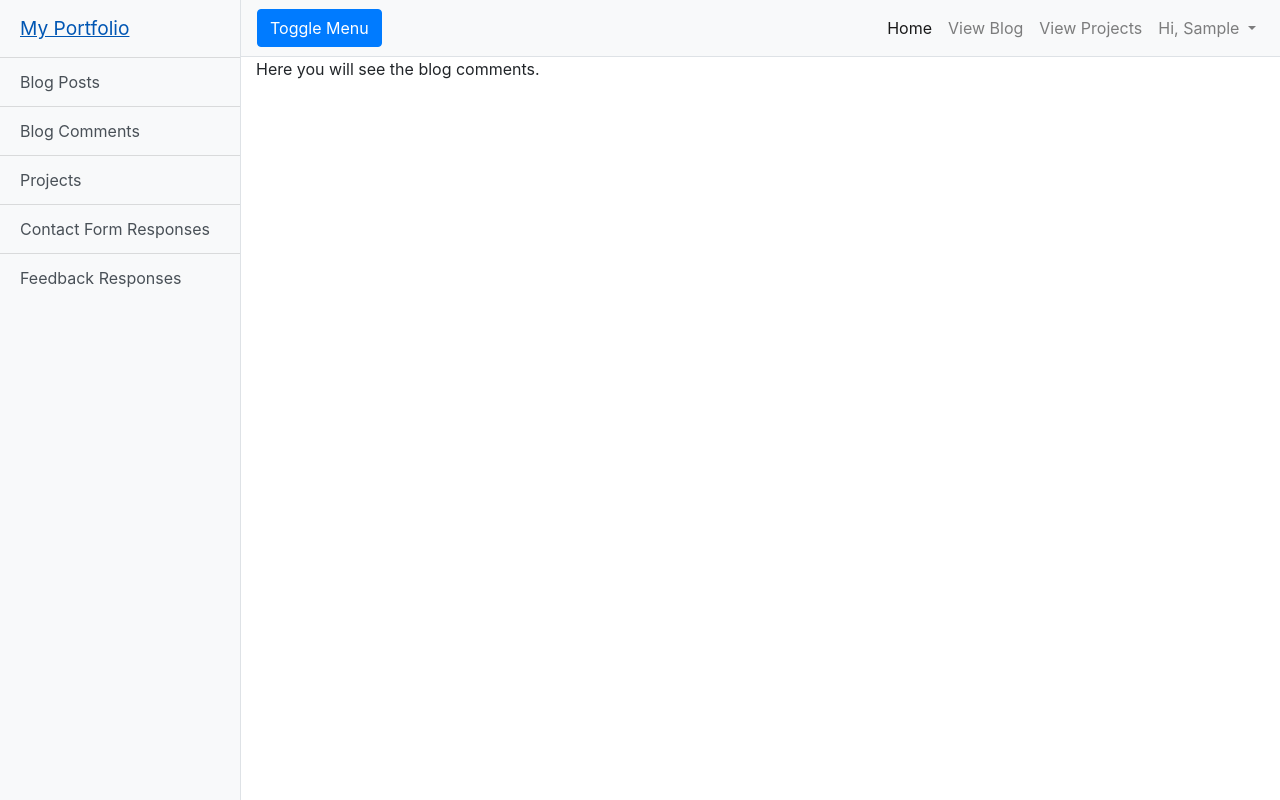
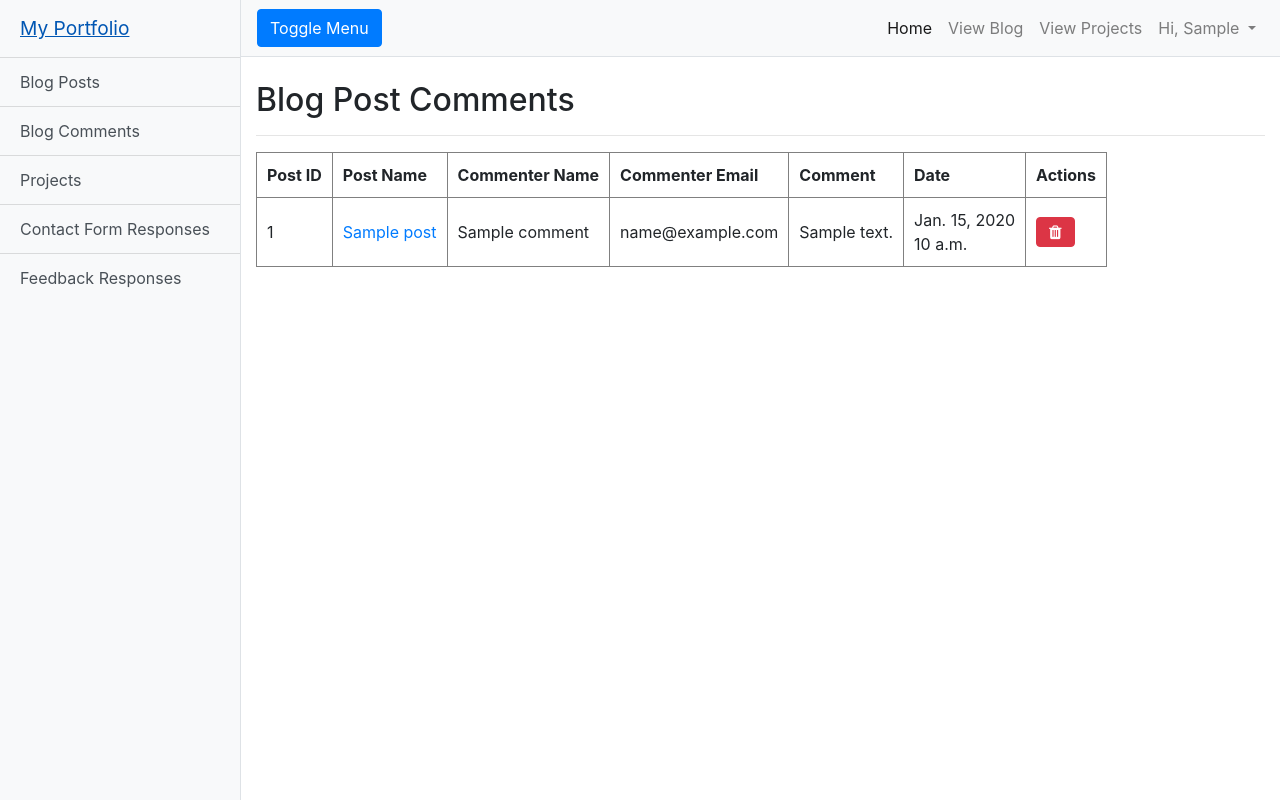
Before and after one commit to iamarav/Django-Portfolio-Blog, a Django app: page /dashboard/blog/view/comments/ in a window 1280 px wide. Run offline with Django 3.2, Linux system fonts and the light colour scheme; a user stored in the database is signed in; tables that the repository leaves empty hold one stand-in row (values such as "Sample post"); some libraries are stand-ins or nearby versions.

Commit message:
Working on Dashboard

```diff
--- a/Core/views.py
+++ b/Core/views.py
@@ -224,6 +224,12 @@ def ViewBlogCommentsPage(request):
         'static_url': static,
         'site_info': site_info,
     }
+    if 'successDash' in request.session:
+        passing_dictionary ['successDash'] = request.session['successDash']
+        del request.session['successDash']
+        request.session.modified = True
+
+    passing_dictionary['comments'] = Comment.objects.all().order_by('-id')
     return render( request, 'core/template-dashboard-view-comments.html', passing_dictionary )
 
 @login_required(login_url= LOGIN_URL )
@@ -242,6 +248,11 @@ def ViewProjectsPage(request):
         'static_url': static,
         'site_info': site_info,
     }
+    if 'successDash' in request.session:
+        passing_dictionary ['successDash'] = request.session['successDash']
+        del request.session['successDash']
+        request.session.modified = True
+    passing_dictionary['projects'] = Project.objects.all().order_by('-id')
     return render( request, 'core/template-dashboard-view-projects.html', passing_dictionary )
 
 @login_required(login_url= LOGIN_URL )
--- a/templates/core/template-dashboard-view-blog.html
+++ b/templates/core/template-dashboard-view-blog.html
@@ -11,8 +11,8 @@
 <table cellpadding="10" border="1px solid" >
     <thead>
         <th>Post ID</th>
-        <th>Title</th>
-        <th>Excerpt</th>
+        <th>Post Title</th>
+        <th>Post Excerpt</th>
         <th>Category</th>
         <th>Author</th>
         <th>Date</th>
@@ -28,7 +28,6 @@
             <td>{{ post.date }}, {{ post.time }}</td>
             <td>
                 <span class="fa fa-trash btn btn-danger" onclick="return(confirmDel('{% url 'delete_blog_post_dash_page' post.id %}'))"></span>
-
                 <a href="#edit/{{ post.id }}">
                       <span class="fa fa-pencil btn btn-warning"></span>
                 </a>
--- a/templates/core/template-dashboard-view-comments.html
+++ b/templates/core/template-dashboard-view-comments.html
@@ -1,5 +1,49 @@
 {% extends 'core/base-dashboard.html' %}
 
 {% block content %}
-Here you will see the blog comments.
+&nbsp;<br>
+<h2>Blog Post Comments</h2>
+<hr>
+{% if successDash %}
+    <div class="alert alert-success" role="alert">{{ successDash }}</div>
+{% endif %}
+{% if comments %}
+<table cellpadding="10" border="1px solid" >
+    <thead>
+        <th>Post ID</th>
+        <th>Post Name</th>
+        <th>Commenter Name</th>
+        <th>Commenter Email</th>
+        <th>Comment</th>
+        <th>Date</th>
+        <th>Actions</th>
+    </thead>
+    <tbody>
+        {% for comment in comments %}
+        <tr><td>{{ comment.post.id }}</td>
+            <td><a href="{% url 'single_post_page' comment.post.id %}" title="View Post" >{{ comment.post.title }}</a></td>
+            <td>{{ comment.name }}</td>
+            <td>{{ comment.email }}</td>
+            <td>{{ comment.comment }}</a></td>
+            <td>{{ comment.date }}<br>{{ comment.time }}</td>
+            <td>
+                <span class="fa fa-trash btn btn-danger" onclick="return(confirmDel('{ % url 'delete_comment_dash_page' post.id %}'))"></span>
+            </td>
+        </tr>
+        {% endfor %}
+    </tbody>
+</table>
+{% else %}
+    <span>No Comment on any Post yet! Check back later.</span>
+{% endif %}
+
+<script type="text/javascript" >
+function confirmDel(link){
+    confirmd = confirm('Are you sure you want to delete?');
+    if(confirmd){
+        window.location.href = link;
+    }
+}
+</script>
+
 {% endblock content %}
```
Also changed, not shown: templates/core/template-dashboard-view-projects.html (+43 -1 lines).
